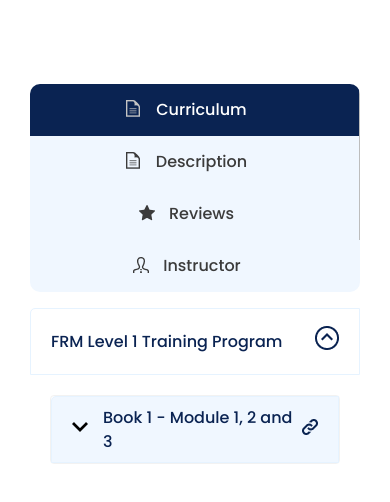
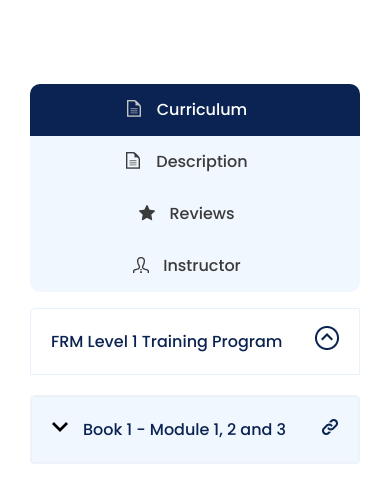
Before and after one commit to nemi-sanghvi/bankingquest, a plain HTML site: page index.html in a window 390 px wide. Shown: the part 100-602 px from the top of the page. Drawn offline with nearby package versions, Linux system fonts and the light colour scheme.

Commit message:
responsive updated

```diff
--- a/css/media.css
+++ b/css/media.css
@@ -17,6 +17,15 @@
     .bq-web .accordion-box .card .card-header .header-text{
         font-size: 16px;
     }
+    .bq-web .nav-pills .nav-item{
+        border-right: 0px;
+    }
+    .bq-web .accordion-box .card .card-body {
+        padding: 20px 0px;
+    }
+    .bq-web .accordion-box .card .card-body p{
+        padding: 0px 20px;
+    }
 }
 @media screen and (max-width: 479px){
 
```
